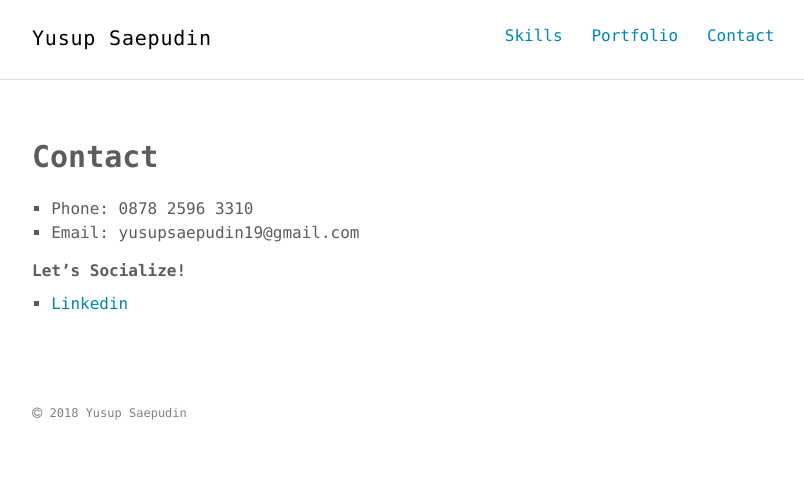
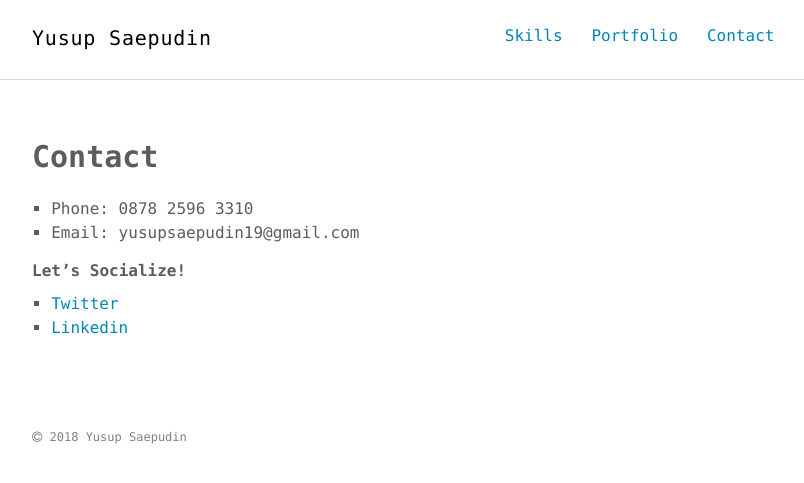
Before and after one commit to yusupsaepudin/yusupsaepudin.github.io, a Jekyll site: the page built from contact.md, in a window 1280 px wide. Shown: the top 483 px of the page, without its empty margins (232-1036 px from the left). Built offline with Jekyll 4.4.1, drawn with Linux system fonts in a browser that asks for light colours.

Commit message:
Update contact.md

```diff
--- a/contact.md
+++ b/contact.md
@@ -8,4 +8,5 @@ permalink: /contact/
 * Email: yusupsaepudin19@gmail.com
 
 ##### Let's Socialize!
+* <a href="https://twitter.com/yusup_social" target="_blank">Twitter</a>
 * <a href="https://www.linkedin.com/in/yusup-saepudin/" target="_blank">Linkedin</a>
```
